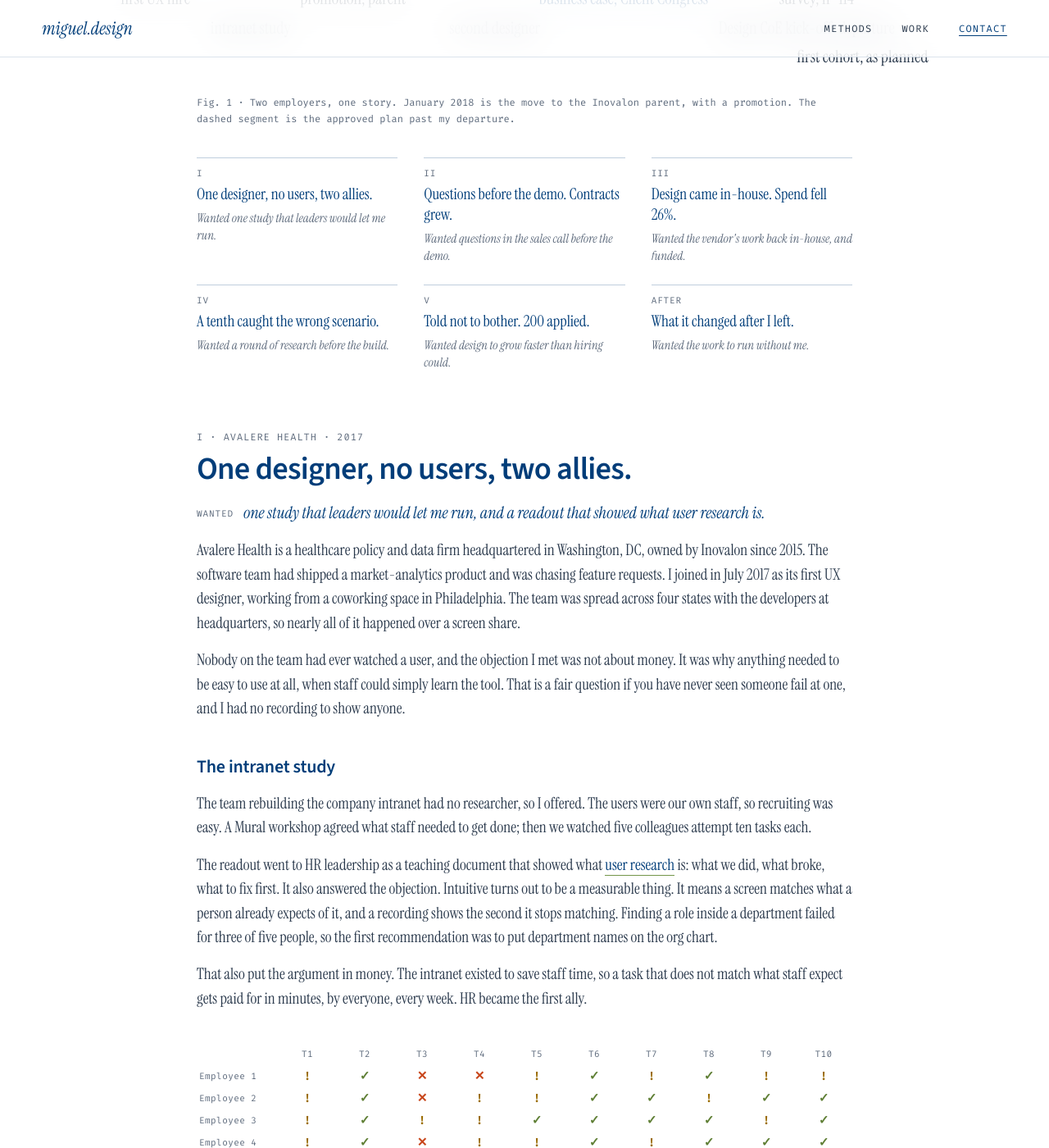
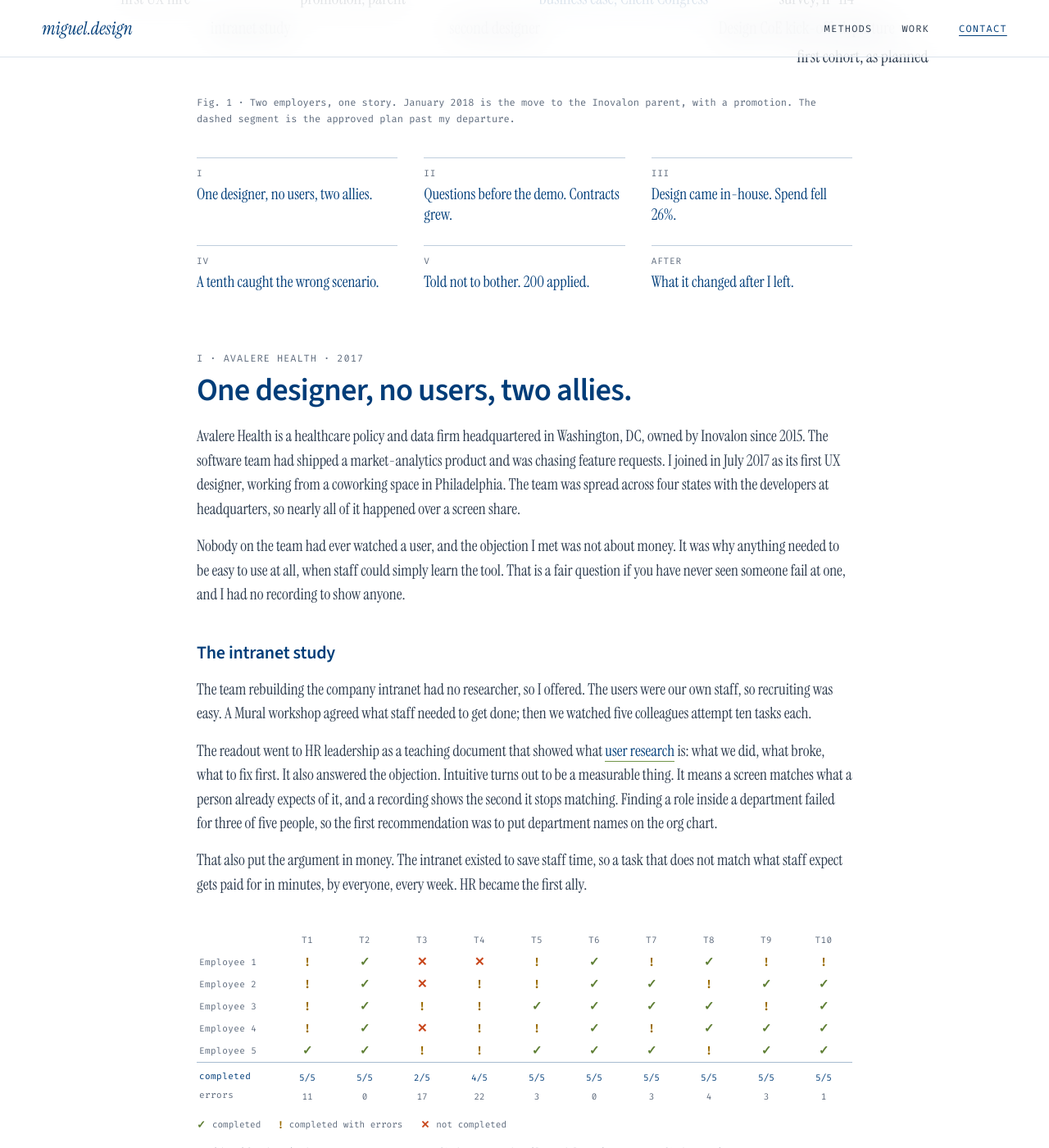
Before and after one commit to miguel-perez/miguel-perez.github.io, a Jekyll site: the page built from work/inovalon-design-coe/index.html, in a window 1280 px wide and 1400 px high, scrolled down 1444 px. Shown: the whole window at 82% size. Built offline with Jekyll 4.4.1, drawn with Linux system fonts in a browser that asks for light colours; some of the changed text lies outside the part shown.

Commit message:
Drop the Wanted lines from the outline and the acts
Co-Authored-By: Claude Fable 5.1 <noreply@anthropic.com>

```diff
--- a/work/inovalon-design-coe/index.html
+++ b/work/inovalon-design-coe/index.html
@@ -72,7 +72,6 @@ h1 em{font-style:normal;color:#73964A}
 .outline a:hover{text-decoration:none}
 .outline a:hover span{text-decoration:underline;text-decoration-color:#73964A;text-underline-offset:3px}
 .outline b{display:block;margin-bottom:4px;font:11px/1.7 'Fira Code',monospace;letter-spacing:.08em;text-transform:uppercase;font-weight:400;color:#5e6b7d}
-.outline em{display:block;margin-top:6px;font-size:15px;line-height:1.4;color:#5e6b7d}
 figure{margin:40px 0 0;display:flex;flex-direction:column;gap:14px}
 figure svg{width:100%;height:auto;display:block;overflow:visible}
 .fig-scroll{overflow-x:auto;-webkit-overflow-scrolling:touch}
@@ -466,19 +465,18 @@ figure:not(.in) .a{animation-play-state:paused}
    </figure>
 
    <ol class="outline">
-    <li><a href="#act-1"><b>I</b><span>One designer, no users, two allies.</span></a><em>Wanted one study that leaders would let me run.</em></li>
-    <li><a href="#act-2"><b>II</b><span>Questions before the demo. Contracts grew.</span></a><em>Wanted questions in the sales call before the demo.</em></li>
-    <li><a href="#act-3"><b>III</b><span>Design came in-house. Spend fell 26%.</span></a><em>Wanted the vendor's work back in-house, and funded.</em></li>
-    <li><a href="#act-4"><b>IV</b><span>A tenth caught the wrong scenario.</span></a><em>Wanted a round of research before the build.</em></li>
-    <li><a href="#act-5"><b>V</b><span>Told not to bother. 200 applied.</span></a><em>Wanted design to grow faster than hiring could.</em></li>
-    <li><a href="#afterwards"><b>After</b><span>What it changed after I left.</span></a><em>Wanted the work to run without me.</em></li>
+    <li><a href="#act-1"><b>I</b><span>One designer, no users, two allies.</span></a></li>
+    <li><a href="#act-2"><b>II</b><span>Questions before the demo. Contracts grew.</span></a></li>
+    <li><a href="#act-3"><b>III</b><span>Design came in-house. Spend fell 26%.</span></a></li>
+    <li><a href="#act-4"><b>IV</b><span>A tenth caught the wrong scenario.</span></a></li>
+    <li><a href="#act-5"><b>V</b><span>Told not to bother. 200 applied.</span></a></li>
+    <li><a href="#afterwards"><b>After</b><span>What it changed after I left.</span></a></li>
    </ol>
   </section>
 
   <section class="act" id="act-1">
    <span class="label">I · Avalere Health · 2017</span>
    <h2>One designer, no users, two allies.</h2>
-   <p class="want"><b>Wanted</b>one study that leaders would let me run, and a readout that showed what user research is.</p>
    <p>Avalere Health is a healthcare policy and data firm headquartered in Washington, DC, owned by Inovalon since 2015. The software team had shipped a market-analytics product and was chasing feature requests. I joined in July 2017 as its first UX designer, working from a coworking space in Philadelphia. The team was spread across four states with the developers at headquarters, so nearly all of it happened over a screen share.</p>
    <p>Nobody on the team had ever watched a user, and the objection I met was not about money. It was why anything needed to be easy to use at all, when staff could simply learn the tool. That is a fair question if you have never seen someone fail at one, and I had no recording to show anyone.</p>
 
@@ -539,7 +537,6 @@ figure:not(.in) .a{animation-play-state:paused}
   <section class="act" id="act-2">
    <span class="label">II · Avalere Health · late 2017</span>
    <h2>Questions before the demo. Contracts grew.</h2>
-   <p class="want"><b>Wanted</b>questions in the sales call before the demo.</p>
    <p>The session gave the company a way to say when an expert should lead and when a team should swarm. The product that was not selling was the first chance to use it. The market-analytics product was a year past its first release. A market study had been commissioned at the start, so the team felt the research was done. Prospects kept asking for one more feature before they would buy: the shape of a <strong>build trap</strong>.</p>
    <p>In the deck's terms the team had picked a leader and flown in formation behind it. The market study was the expert, its answers were treated as known, and each objection from a prospect was absorbed as a feature rather than read as a signal. The problem was complex and they were working it as if it were complicated.</p>
    <p>I joined the demos and interviewed fifteen stakeholders to surface the assumptions behind the product and its business model. The buyers were busy executives, and the company wanted a finished product in the room. I asked to try it the other way round, and to put questions before the demo. Sales let me in as the inquisitive product person. In Cynefin's terms that is probe, sense and respond. In the deck's terms it was the swarm, with the prospect inside it.</p>
@@ -574,7 +571,6 @@ figure:not(.in) .a{animation-play-state:paused}
   <section class="act" id="act-3">
    <span class="label">III · Inovalon · 2018</span>
    <h2>Design came in-house. Spend fell 26%.</h2>
-   <p class="want"><b>Wanted</b>the vendor's work back in-house without a gap, and a team funded to do it.</p>
    <p>The sales work traveled further than I expected. In January 2018 a reorganization moved me to the Inovalon parent with a promotion. In June a design researcher joined, recruited out of the Philadelphia design scene and working from the same coworking space as me while the rest of the company stayed remote. Together we set out to understand about a dozen product teams and bring the work outsourced to a design vendor back in-house.</p>
    <p>Managers and tech leads liked the vendor: high-fidelity mockups, fast and consistent. They also said nobody was responsible for the whole client experience, or for tying it back to the measures the company ran on. Analysts wrote requirements, the vendor drew screens, and nobody in between asked why.</p>
    <p>With each team we ran the <strong>Innovator's Compass</strong>, a one-page canvas for framing a problem before solving it. It gave us workstreams and testable hypotheses. Findings went into an atomic research repository, and every two weeks we ran two or three experiments against them.</p>
@@ -660,7 +656,6 @@ figure:not(.in) .a{animation-play-state:paused}
   <section class="act" id="act-4">
    <span class="label">IV · Inovalon · 2018</span>
    <h2>A tenth caught the wrong scenario.</h2>
-   <p class="want"><b>Wanted</b>a tenth of the budget on a demo, and a round of research before the build.</p>
    <p>This ran alongside the business case rather than after it. In April 2018 Inovalon had launched a service that reads medical records and finds conditions a chart review would miss. Prospects wanted to review the findings themselves, and the product team arrived with the interface already designed, not built but written out as a requirements document the size of a book, with a budget to match and a deadline: build it in time for Client Congress, the annual client conference, at the end of September.</p>
    <p>I pushed back. A tenth of the budget would buy a high-fidelity demo instead of production code, which we could change as fast as we learned, and it would leave room for a round of research first. Inovalon had about four hundred contract clinicians doing chart reviews, so the people we were building for were already inside the company, and we went to watch them work. We captured the team's assumptions in a business model canvas and held off on writing a scenario until the sessions had run.</p>
    <h3>What the requirements got wrong</h3>
@@ -790,7 +785,6 @@ figure:not(.in) .a{animation-play-state:paused}
   <section class="act" id="act-5">
    <span class="label">V · Inovalon · 2019</span>
    <h2>Told not to bother. 200 applied.</h2>
-   <p class="want"><b>Wanted</b>design to grow faster than designers could be hired.</p>
    <p>One product was enough to argue with. Scale was the next problem. After the ABILITY Network acquisition in 2018, Inovalon had dozens of development teams across four business units and two designers to serve them. Hiring our way out did not pencil, and the AVP who ran one of the product lines told me not to bother trying: Inovalon was not the kind of place designers would want to work, so building the capability inside was wasted effort.</p>
    <p>The strategy became growing practitioners inside the teams instead: a <strong>Design Center of Excellence</strong> that trains, mentors, and certifies people who already do the work, and lets teams decide when to hire a designer.</p>
    <p>One empathy map on a skeptical stakeholder set the direction. The analysts had the domain knowledge; what they lacked was method. So we would train them.</p>
@@ -864,7 +858,6 @@ figure:not(.in) .a{animation-play-state:paused}
   <section class="act" id="afterwards">
    <span class="label">Afterwards</span>
    <h2>What it changed after I left.</h2>
-   <p class="want"><b>Wanted</b>the work to run without me.</p>
    <ul class="after">
     <li><b>A new enterprise-wide discipline.</b> The AVP of Design Strategy role I wrote was filled that November, four months after I left, and the function ran under it into 2021.</li>
     <li><b>Design got funded from a model.</b> The budget workbook outlasted the business case. Leadership could change an assumption and watch the total move, which is a different argument from asking for a number once a year.</li>
```
